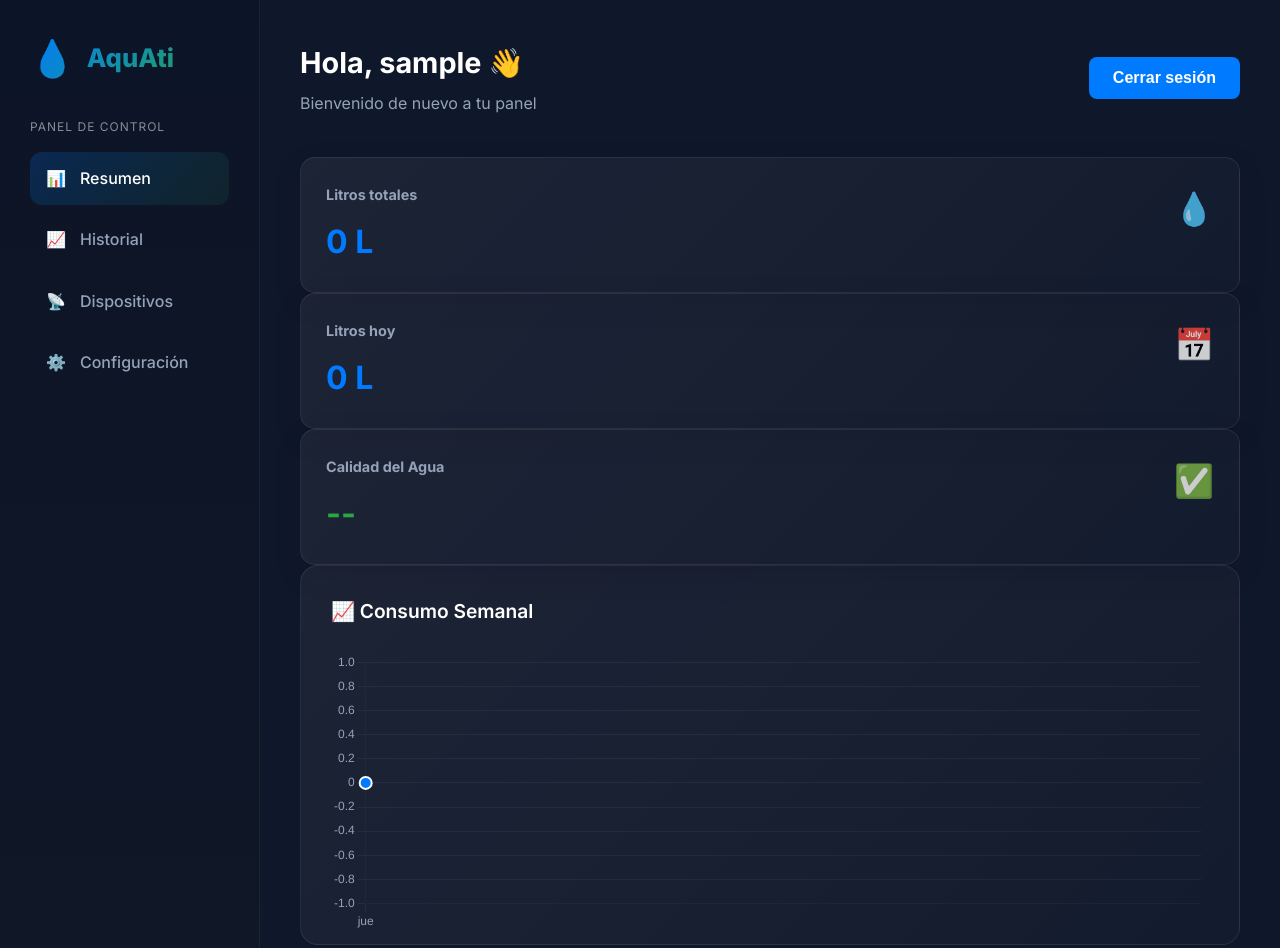
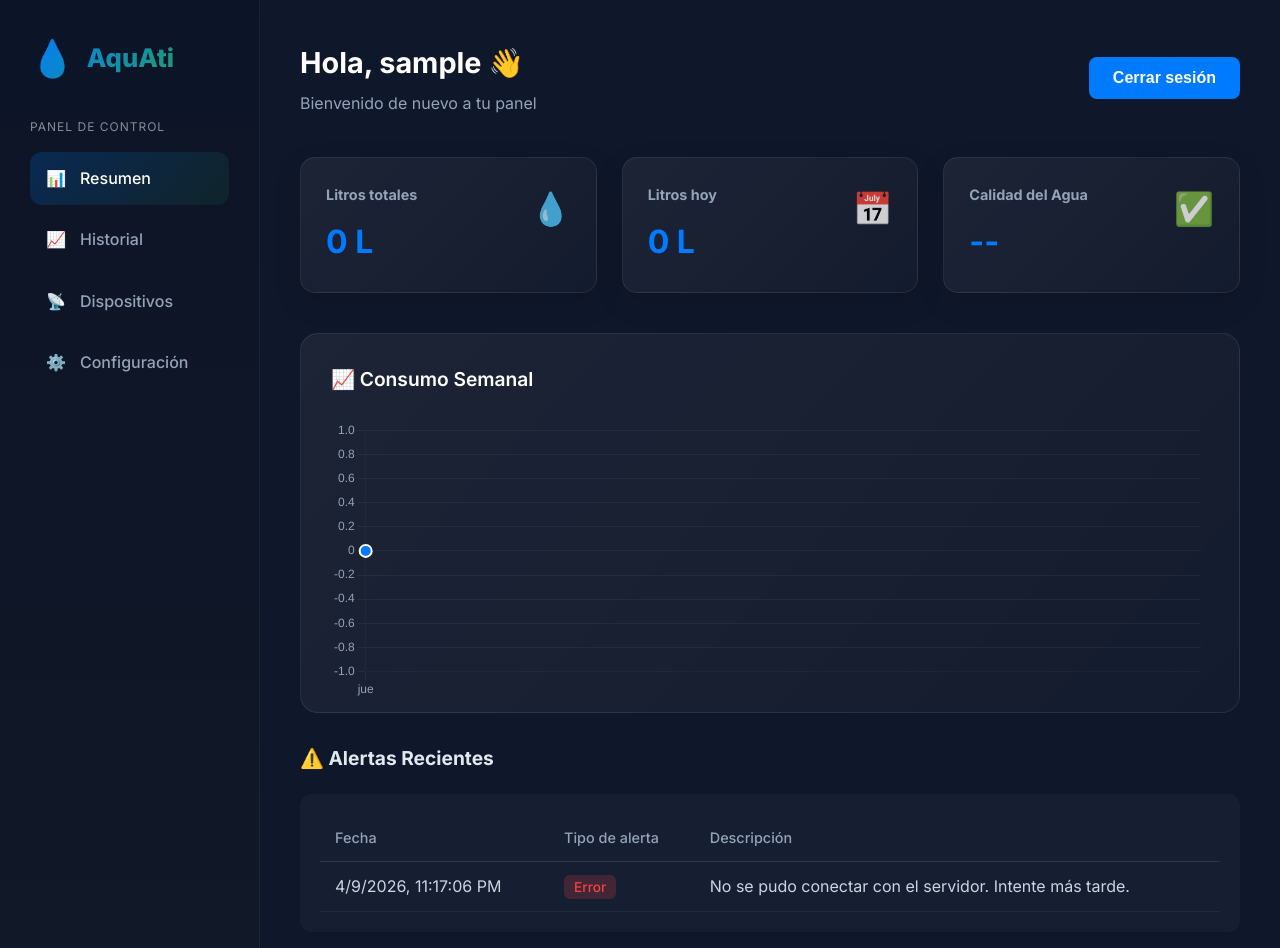
Before and after one commit to Proyecto-MMDS-PW-PM/LandingPage-Dashboard-App, a plain HTML site: page frontend/dashboard.html in a window 1280 px wide. Shown: the top 948 px of the page. Drawn offline with nearby package versions, Linux system fonts and the light colour scheme; no server answers; sample sign-in values are in the browser's storage.

Commit message:
Mostrar tarjetas en una sola fila con grid, sin estilos inline

```diff
--- a/frontend/css/styles.css
+++ b/frontend/css/styles.css
@@ -850,6 +850,24 @@ form button[type="submit"] {
   color: #94a3b8 !important;
 }
 
+.stat-card-content {
+  display: flex;
+  justify-content: space-between;
+  align-items: flex-start;
+}
+
+.stat-card-icon {
+  font-size: 2em;
+  opacity: 0.8;
+}
+
+.cards-grid {
+  display: grid;
+  grid-template-columns: repeat(3, 1fr);
+  gap: 25px;
+  margin-bottom: 40px;
+}
+
 .chart-container {
   background: linear-gradient(135deg, rgba(255,255,255,0.06) 0%, rgba(255,255,255,0.02) 100%);
   border: 1px solid rgba(255,255,255,0.08);
--- a/frontend/dashboard.html
+++ b/frontend/dashboard.html
@@ -51,33 +51,35 @@
       </div>
     </header>
 
+    <div class="cards-grid">
       <div class="stat-card">
-      <div style="display: flex; justify-content: space-between; align-items: flex-start;">
+        <div class="stat-card-content">
           <div>
             <h4>Litros totales</h4>
             <div id="litrosTotales" class="value">0 L</div>
           </div>
-        <div style="font-size: 2em; opacity: 0.8;">💧</div>
+          <div class="stat-card-icon">💧</div>
         </div>
       </div>
 
       <div class="stat-card">
-      <div style="display: flex; justify-content: space-between; align-items: flex-start;">
+        <div class="stat-card-content">
           <div>
             <h4>Litros hoy</h4>
             <div id="litrosHoy" class="value">0 L</div>
           </div>
-        <div style="font-size: 2em; opacity: 0.8;">📅</div>
+          <div class="stat-card-icon">📅</div>
         </div>
       </div>
 
       <div class="stat-card">
-      <div style="display: flex; justify-content: space-between; align-items: flex-start;">
+        <div class="stat-card-content">
           <div>
             <h4>Calidad del Agua</h4>
-          <div id="calidadAgua" class="value" style="color: var(--secondary);">--</div>
+            <div id="calidadAgua" class="value">--</div>
           </div>
-        <div style="font-size: 2em; opacity: 0.8;">✅</div>
+          <div class="stat-card-icon">✅</div>
+        </div>
       </div>
     </div>
 
```
Lines whose indentation alone changed are shown as unchanged.
